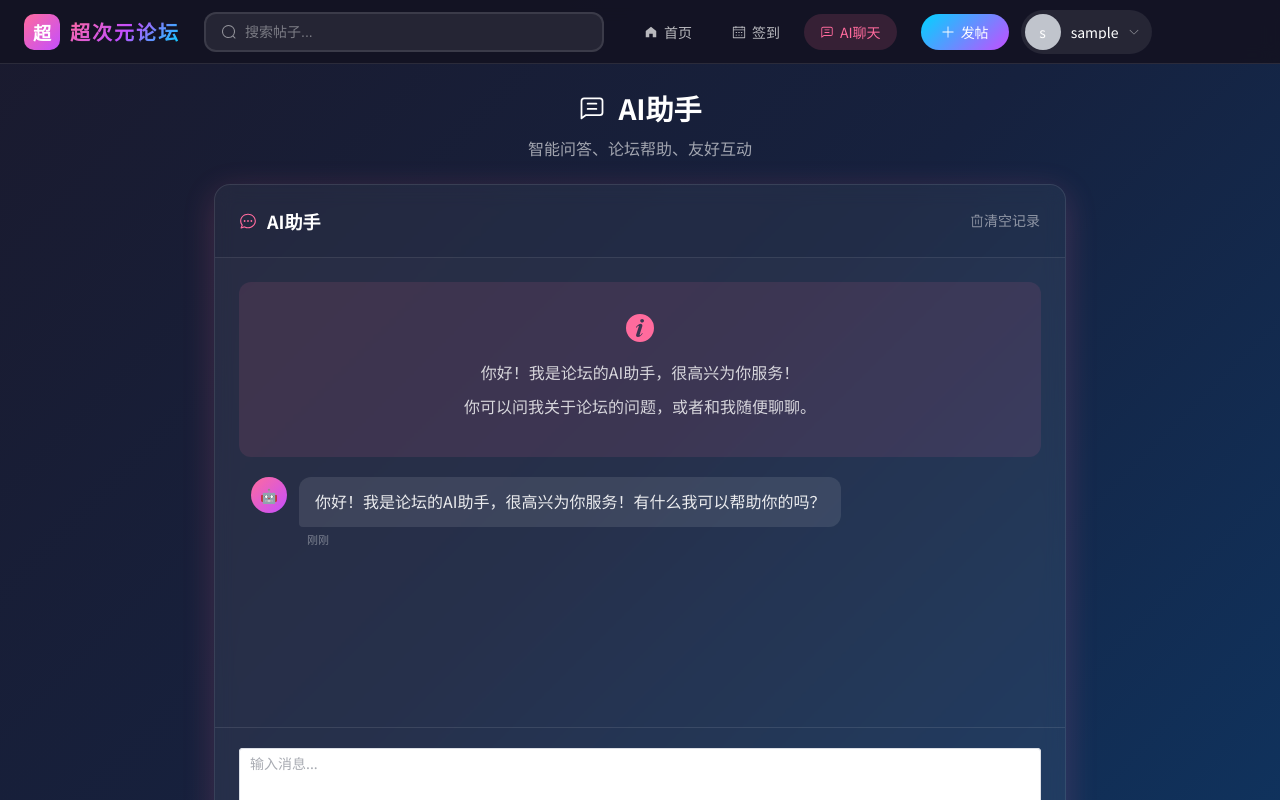
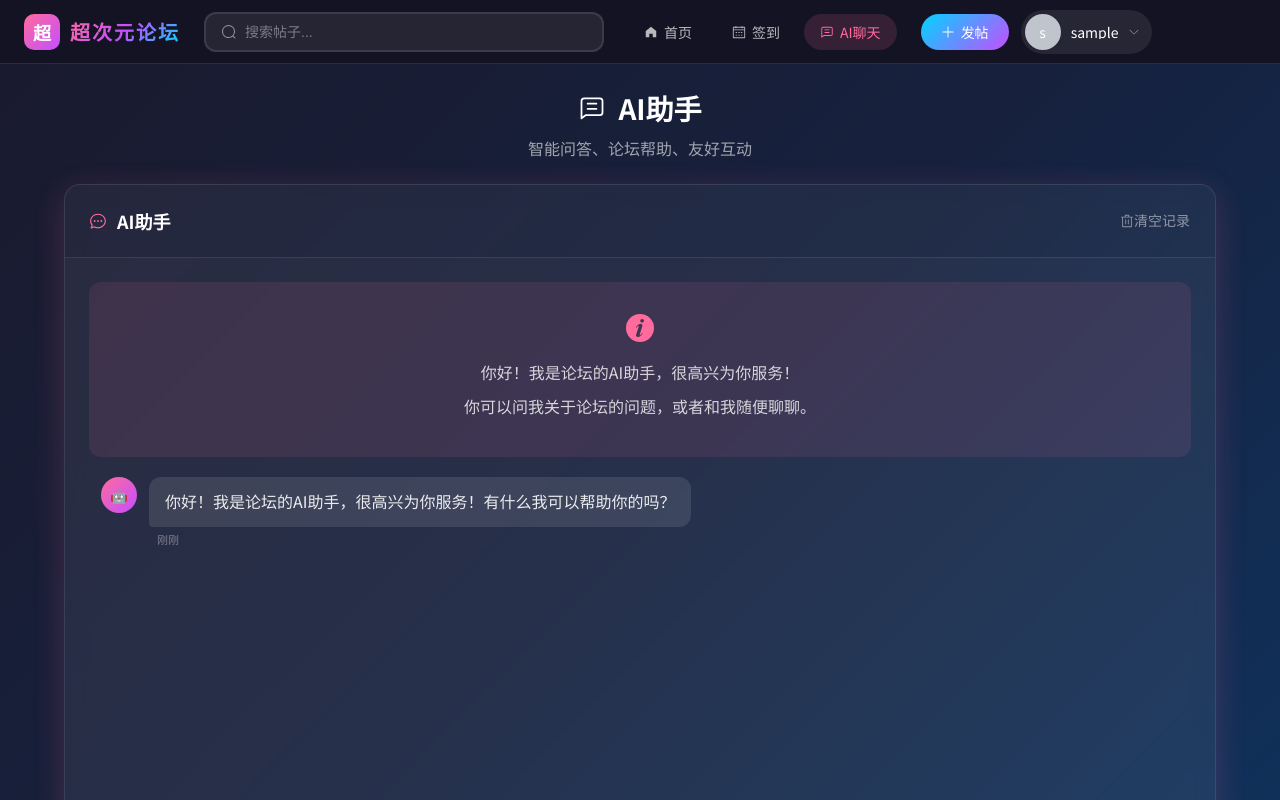
Before and after one commit to mkktop/embedded_forum_web, a Vue app: page /ai/chat in a window 1280 px wide. Shown: the top 800 px of the page. Built offline with nearby package versions, Linux system fonts and the light colour scheme; no server answers; sample sign-in values are in the browser's storage.

Commit message:
style(AiChat): 调整聊天页面宽度和高度以改善用户体验
将聊天页面最大宽度从900px增加到1200px，高度从700px增加到800px，为用户提供更大的可视区域

```diff
--- a/src/views/AiChat.vue
+++ b/src/views/AiChat.vue
@@ -288,7 +288,7 @@ watch(messages, () => {
 
 <style lang="scss" scoped>
 .ai-chat-page {
-  max-width: 900px;
+  max-width: 1200px;
   margin: 0 auto;
   padding: 24px;
 
@@ -349,7 +349,7 @@ watch(messages, () => {
   .chat-window {
     display: flex;
     flex-direction: column;
-    height: 700px;
+    height: 800px;
 
     .chat-header {
       display: flex;
```
